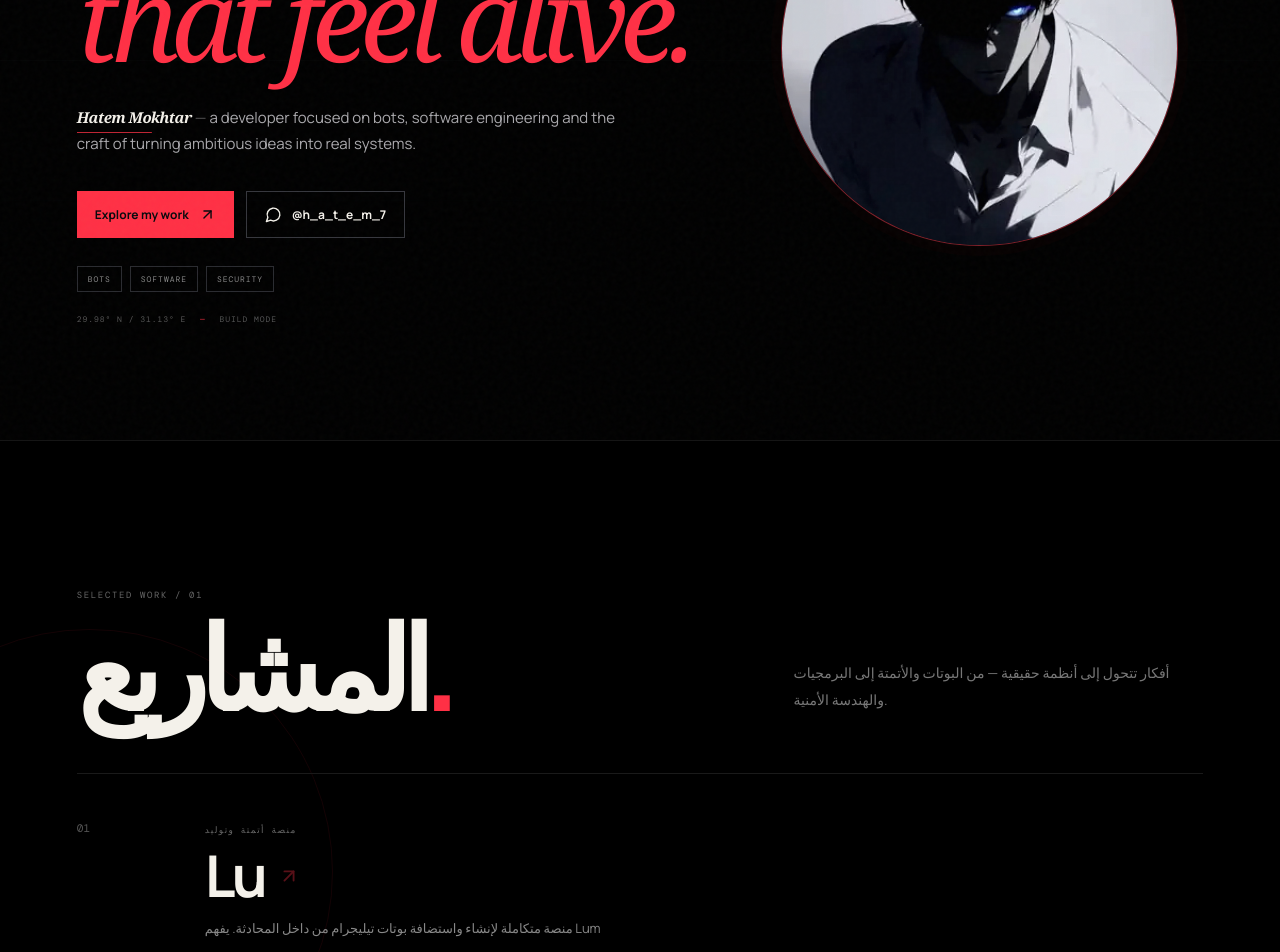
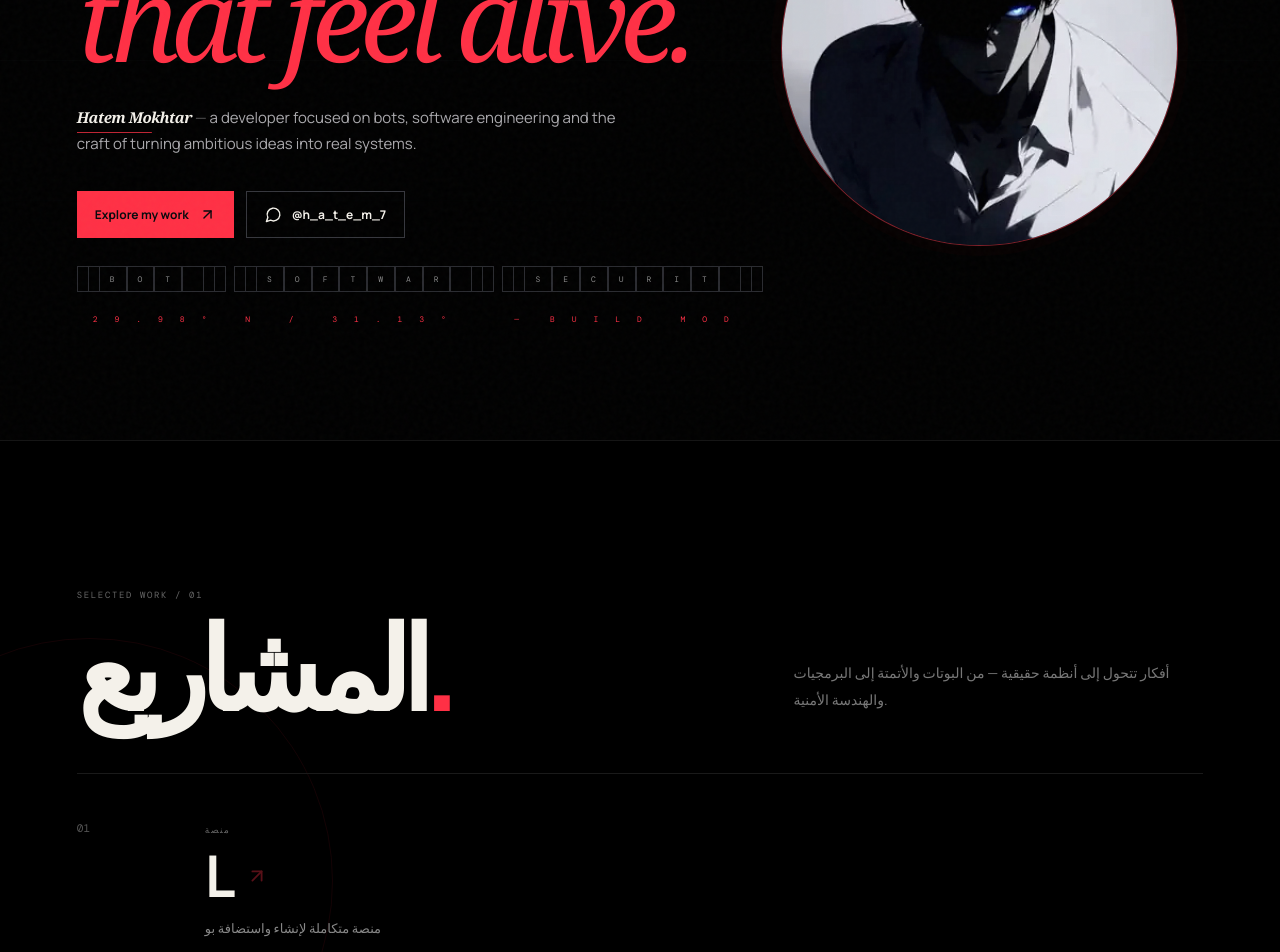
Before and after one commit to atemmokhtar2-blip/Profil, a React (Vite) app: page / in a window 1280 px wide. Shown: the part 360-1312 px from the top of the page. Built offline with nearby package versions, Linux system fonts and the light colour scheme.

Commit message:
Apply scroll-driven character reveal across the site

```diff
--- a/src/App.jsx
+++ b/src/App.jsx
@@ -6,6 +6,28 @@ const projects = [
 ];
 
 const stack = ["JavaScript","TypeScript","Node.js","Python","Discord.js","Git","Linux","APIs","Automation","Cybersecurity"];
+
+function ScrollRevealText({ children, className = "", start = 0.96, end = 0.38 }) {
+  const text = String(children);
+  const [visible, setVisible] = useState(0);
+
+  useEffect(() => {
+    const update = () => {
+      const el = document.querySelector(`[data-reveal-id="${CSS.escape(text)}"]`);
+      if (!el) return;
+      const rect = el.getBoundingClientRect();
+      const viewport = window.innerHeight;
+      const progress = Math.max(0, Math.min(1, (viewport * start - rect.top) / (viewport * (start - end))));
+      setVisible(Math.floor(text.length * progress));
+    };
+    window.addEventListener("scroll", update, { passive: true });
+    window.addEventListener("resize", update);
+    update();
+    return () => { window.removeEventListener("scroll", update); window.removeEventListener("resize", update); };
+  }, [text, start, end]);
+
+  return <span className={className} data-reveal-id={text} aria-label={text}>{[...text].map((char, i) => <span key={i} className="scroll-char">{i < visible ? char : char === " " ? "\u00a0" : ""}</span>)}</span>;
+}
 
 function App() {
   const [time, setTime] = useState(new Date());
@@ -65,9 +87,9 @@ function App() {
     <section id="top" className="hero">
       <div className="hero-grid"/>
       <div className="hero-copy">
-        <h1>I build things<br/><em>that feel alive.</em></h1>
-        <p className="lead"><span className="hero-name-mark">Hatem Mokhtar</span><span className="hero-name-sep"> — </span>a developer focused on bots, software engineering and the craft of turning ambitious ideas into real systems.</p>
-        <div className="actions"><a className="primary" href="#work">Explore my work <ArrowUpRight size={17}/></a><a className="secondary whatsapp-handle" href="https://wa.me/h_a_t_e_m_7" aria-label="WhatsApp @h_a_t_e_m_7"><MessageCircle size={17}/> @h_a_t_e_m_7</a></div><div className="hero-tags"><span>BOTS</span><span>SOFTWARE</span><span>SECURITY</span></div><div className="hero-coordinates">29.98° N / 31.13° E <span>—</span> BUILD MODE</div>
+        <h1><ScrollRevealText>I build things</ScrollRevealText><br/><em><ScrollRevealText>that feel alive.</ScrollRevealText></em></h1>
+        <p className="lead"><ScrollRevealText className="hero-name-mark">Hatem Mokhtar</ScrollRevealText><span className="hero-name-sep"> — </span><ScrollRevealText>a developer focused on bots, software engineering and the craft of turning ambitious ideas into real systems.</ScrollRevealText></p>
+        <div className="actions"><a className="primary" href="#work">Explore my work <ArrowUpRight size={17}/></a><a className="secondary whatsapp-handle" href="https://wa.me/h_a_t_e_m_7" aria-label="WhatsApp @h_a_t_e_m_7"><MessageCircle size={17}/> @h_a_t_e_m_7</a></div><div className="hero-tags"><span><ScrollRevealText>BOTS</ScrollRevealText></span><span><ScrollRevealText>SOFTWARE</ScrollRevealText></span><span><ScrollRevealText>SECURITY</ScrollRevealText></span></div><div className="hero-coordinates"><ScrollRevealText>29.98° N / 31.13° E</ScrollRevealText> <span>—</span> <ScrollRevealText>BUILD MODE</ScrollRevealText></div>
       </div>
       <div className="hero-portrait" data-depth>
         <div className="portrait-frame"><img src="/hatem-face.webp" alt="Hatem visual portrait" /></div>
@@ -86,18 +108,14 @@ function App() {
       </div>
       <div className="project-list">
         {projects.map((project) => {
-          const titleProgress = Math.max(0, Math.min(1, projectProgress * 1.65));
-          const visibleTitle = Math.floor(project.title.length * titleProgress);
-          const textProgress = Math.max(0, Math.min(1, (projectProgress - 0.22) / 0.78));
-          const visibleText = Math.floor(project.text.length * textProgress);
           return (
             <a className="project-card" href={project.href} target="_blank" rel="noreferrer" key={project.n} style={{"--project-progress": projectProgress}}>
               <span className="project-number">{project.n}</span>
               <div className="project-main">
-                <span className="project-type">{project.type}</span>
-                <h3 aria-label={project.title}>{project.title.slice(0, visibleTitle)}<ArrowUpRight size={22}/></h3>
-                <p aria-label={project.text}>{project.text.slice(0, visibleText)}</p>
-                <div className="project-tags">{project.tags.map(tag => <span key={tag}>{tag}</span>)}</div>
+                <span className="project-type"><ScrollRevealText>{project.type}</ScrollRevealText></span>
+                <h3><ScrollRevealText>{project.title}</ScrollRevealText><ArrowUpRight size={22}/></h3>
+                <p><ScrollRevealText start={0.86} end={0.30}>{project.text}</ScrollRevealText></p>
+                <div className="project-tags">{project.tags.map(tag => <span key={tag}><ScrollRevealText>{tag}</ScrollRevealText></span>)}</div>
               </div>
             </a>
           );
```
